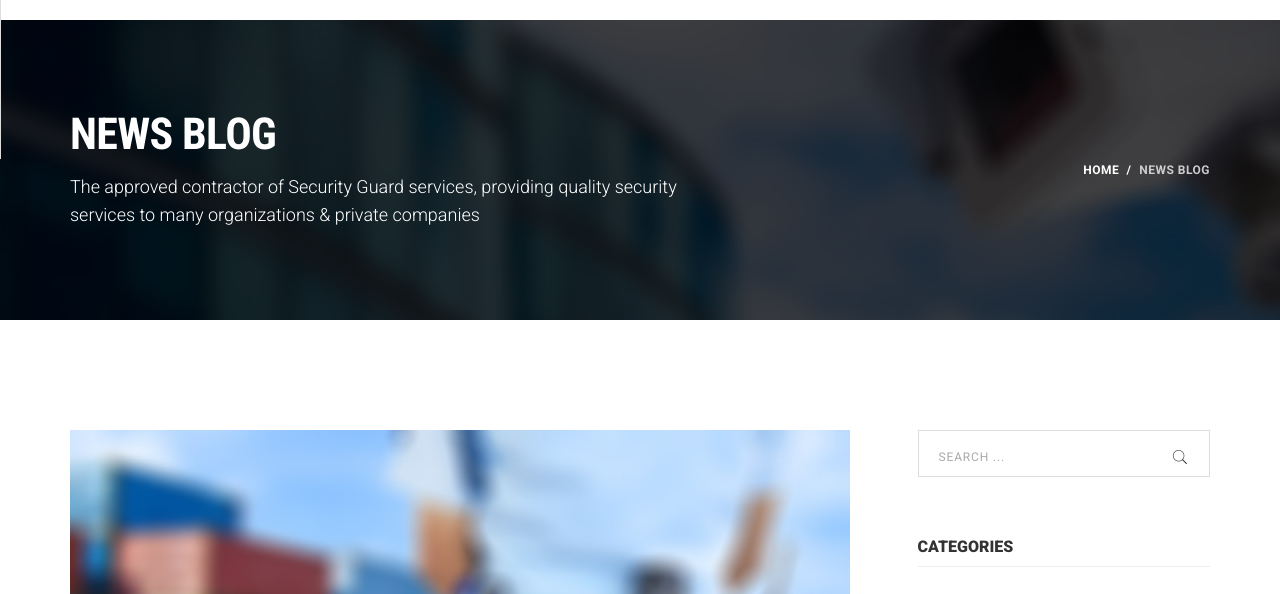
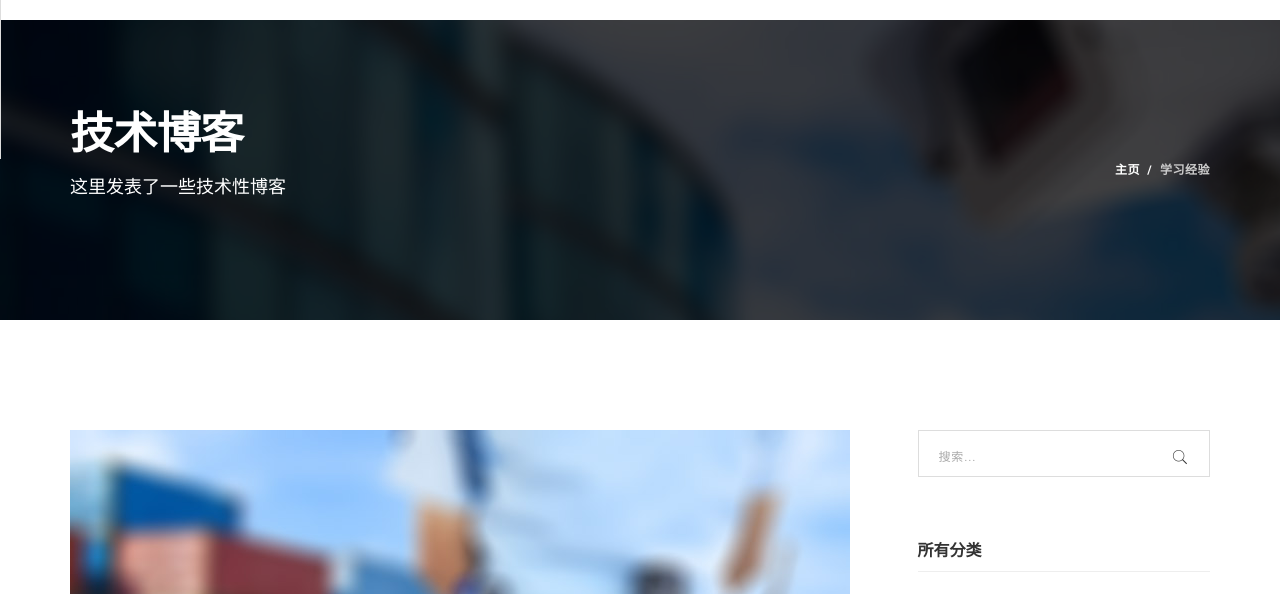
Before and after one commit to ysusoftware/labDisplayPlatform_Front, a plain HTML site: page html/post-single.html in a window 1280 px wide. Shown: the part 144-738 px from the top of the page. Drawn offline with Linux system fonts and the light colour scheme.

Commit message:
Update post-single.html

```diff
--- a/html/post-single.html
+++ b/html/post-single.html
@@ -138,14 +138,14 @@
           <div class="container">
             <div class="row">
               <div class="col-sm-7">
-                <h1 class="b-title-page">news blog</h1>
-                <div class="b-title-page__info">The approved contractor of Security Guard services, providing quality security services to many organizations &amp; private companies</div>
+                <h1 class="b-title-page">技术博客</h1>
+                <div class="b-title-page__info">这里发表了一些技术性博客</div>
                 <!-- end b-title-page-->
               </div>
               <div class="col-sm-5">
                 <ol class="breadcrumb">
-                  <li><a href="home.html">home</a></li>
-                  <li class="active">news blog</li>
+                  <li><a href="home.html">主页</a></li>
+                  <li class="active">学习经验</li>
                 </ol>
               </div>
             </div>
@@ -191,7 +191,7 @@
 
                 <article class="about-author clearfix">
                   <div class="wrap-title">
-                    <h2 class="ui-title-type-1 ui-title-type-1_sm">about the author</h2>
+                    <h2 class="ui-title-type-1 ui-title-type-1_sm">关于作者</h2>
                     <div class="ui-decor-wrap">
                       <div class="ui-decor-type-2"></div>
                     </div>
@@ -305,13 +305,13 @@
             <aside class="l-sidebar l-sidebar_mrg-lft_minus">
               <div class="widget widget-searce section-sidebar">
                 <form id="search-global-form" class="form-search">
-                  <input type="text" placeholder="Search ..." class="form-search__input">
+                  <input type="text" placeholder="搜索..." class="form-search__input">
                   <button class="form-search__btn"><i class="icon pe-7s-search"></i></button>
                 </form>
               </div>
               <!-- end widget-->
               <section class="widget section-sidebar">
-                <h3 class="widget-title ui-title-block border-left border-left_primary">categories</h3>
+                <h3 class="widget-title ui-title-block border-left border-left_primary">所有分类</h3>
                 <div class="widget-content">
                   <ul class="list-widget list list-mark-4 list-unstyled">
                     <li class="list-widget__item"><a href="service-details.html" class="list-widget__link">Risk Assessment<span class="badge pull-right">(80)</span></a></li>
@@ -325,7 +325,7 @@
               </section>
               <!-- end widget-->
               <section class="widget section-sidebar">
-                <h3 class="widget-title ui-title-block border-left border-left_primary">Latest Posts</h3>
+                <h3 class="widget-title ui-title-block border-left border-left_primary">最新发表</h3>
                 <div class="widget-content">
                   <div class="post-widget clearfix">
                     <div class="post-widget__media"><a href="blog-1.html"><img src="assets/media/content/posts/97x85/1.jpg" alt="foto" class="img-responsive"/></a></div>
```
